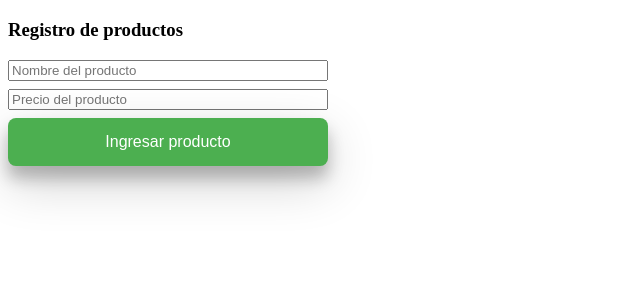
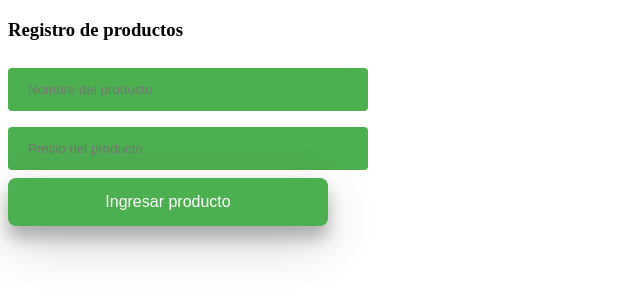
Before and after one commit to miguelgallegoscalderon/app-stock, a website: page public/index.html in a window 1280 px wide. Shown: the part 61-358 px from the top of the page, without its empty margins (0-640 px from the left). Drawn offline with Linux system fonts and the light colour scheme.

```diff
--- a/public/style.css
+++ b/public/style.css
@@ -4,7 +4,15 @@
   max-width: 20rem;
 }
 input{
-    margin-bottom: 0.5rem;
+  margin-bottom: 0.5rem;
+  width: 100%;
+  background-color: #4CAF50;
+  color: white;
+  padding: 14px 20px;
+  margin: 8px 0;
+  border: none;
+  border-radius: 4px;
+  cursor: pointer;
 }
 button{
 background-color: #4CAF50; /* Green */
```
